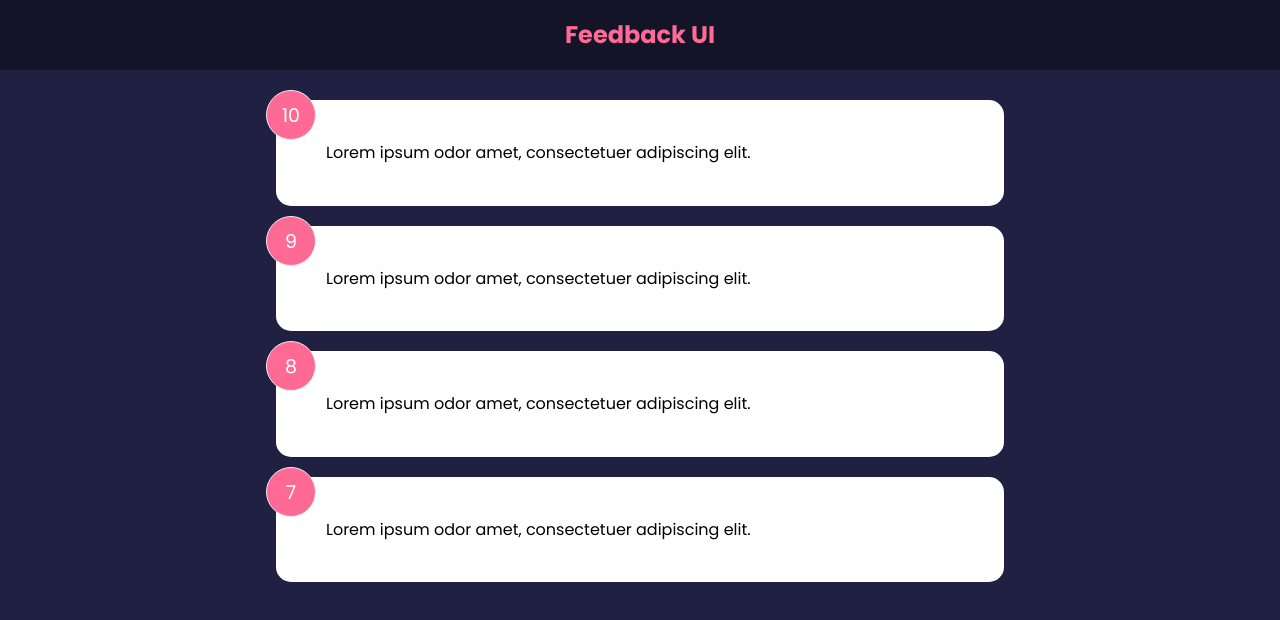
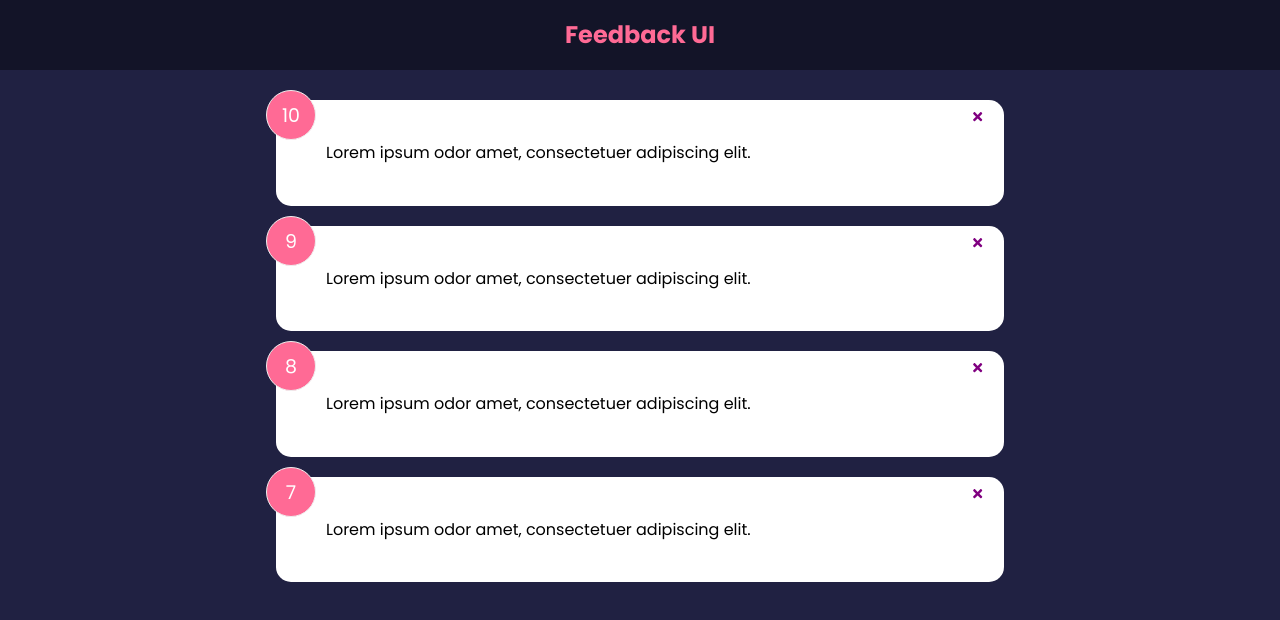
Before and after one commit to fabricekalvanda/feedback-app, a React (Create React App) app: page / in a window 1280 px wide. Shown: the top 620 px of the page. Built offline with nearby package versions, Linux system fonts and the light colour scheme.

Commit message:
Adds Events and Prop Drilling

```diff
--- a/package.json
+++ b/package.json
@@ -8,6 +8,7 @@
     "@testing-library/user-event": "^13.5.0",
     "react": "^18.2.0",
     "react-dom": "^18.2.0",
+    "react-icons": "^4.4.0",
     "react-scripts": "5.0.1",
     "web-vitals": "^2.1.4"
   },
--- a/src/App.js
+++ b/src/App.js
@@ -5,12 +5,18 @@
 
 function App() {
     const [feedback, setFeedback] = useState(FeedbackData)
+    const deleteFeedback = (id) => {
+        if (window.confirm('Are you sure you want to delete?')) {
+            setFeedback(feedback.filter((item) => item.id !== id))
 
+        }
+    }
     return (
         <>
             <Header />
             <div className='container'>
-                <FeedbackList feedback={feedback} />
+                <FeedbackList feedback={feedback}
+                handleDelete = {deleteFeedback}/>
 
             </div>
         </>
--- a/src/components/FeedbackItem.jsx
+++ b/src/components/FeedbackItem.jsx
@@ -1,14 +1,18 @@
+import { FaTimes } from 'react-icons/fa'
 import PropTypes from 'prop-types'
 import Card from './shared/Card'
 import React from 'react'
 import {useState} from 'react'
 
 
-function FeedbackItem({item}) {
-
+function FeedbackItem({item, handleDelete}) {
   return (
     <Card>
         <div className="num-display">{item.rating}</div>
+        <button onClick={() => handleDelete(item.id)}
+        className='close'>
+          <FaTimes color='purple' />
+        </button>
         <div className="text-display">{item.text}</div>
 
     </Card>
--- a/src/components/FeedbackList.jsx
+++ b/src/components/FeedbackList.jsx
@@ -2,14 +2,18 @@
 import FeedbackItem from './FeedbackItem'
 import React from 'react'
 
-function FeedbackList({ feedback }) {
+function FeedbackList({ feedback, handleDelete }) {
     if (!feedback || feedback.length === 0){
         return <p>No Feedback Yet</p>
     }
   return(
     <div className='feedback-list'>
         {feedback.map((item) => (
-            <FeedbackItem key={item.id} item={item} />
+            <FeedbackItem
+                key={item.id}
+                item={item}
+                handleDelete = {handleDelete}
+            />
         ))}
     </div>
   )
```
Also changed, not shown: 1 other file (tests, documents, lock files or other folders).
